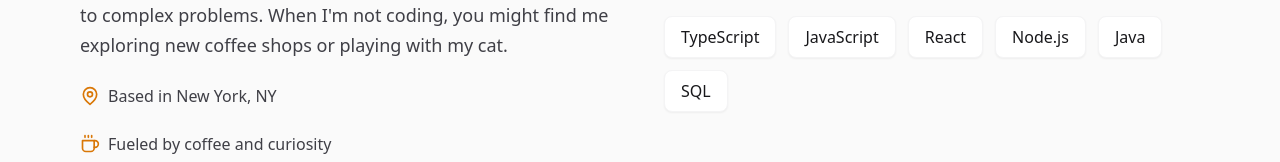
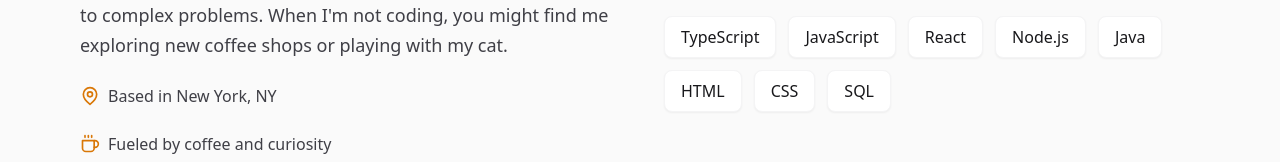
Before and after one commit to Fear-Itself/portfolio, a React (Vite) app: page / in a window 1280 px wide. Shown: the part 976-1138 px from the top of the page. Built offline with nearby package versions, Linux system fonts and the light colour scheme.

Commit message:
Update About.tsx

```diff
--- a/src/components/About.tsx
+++ b/src/components/About.tsx
@@ -7,6 +7,8 @@
   "React",
   "Node.js",
   "Java",
+  "HTML",
+  "CSS",
   "SQL"
 ];
 
```
